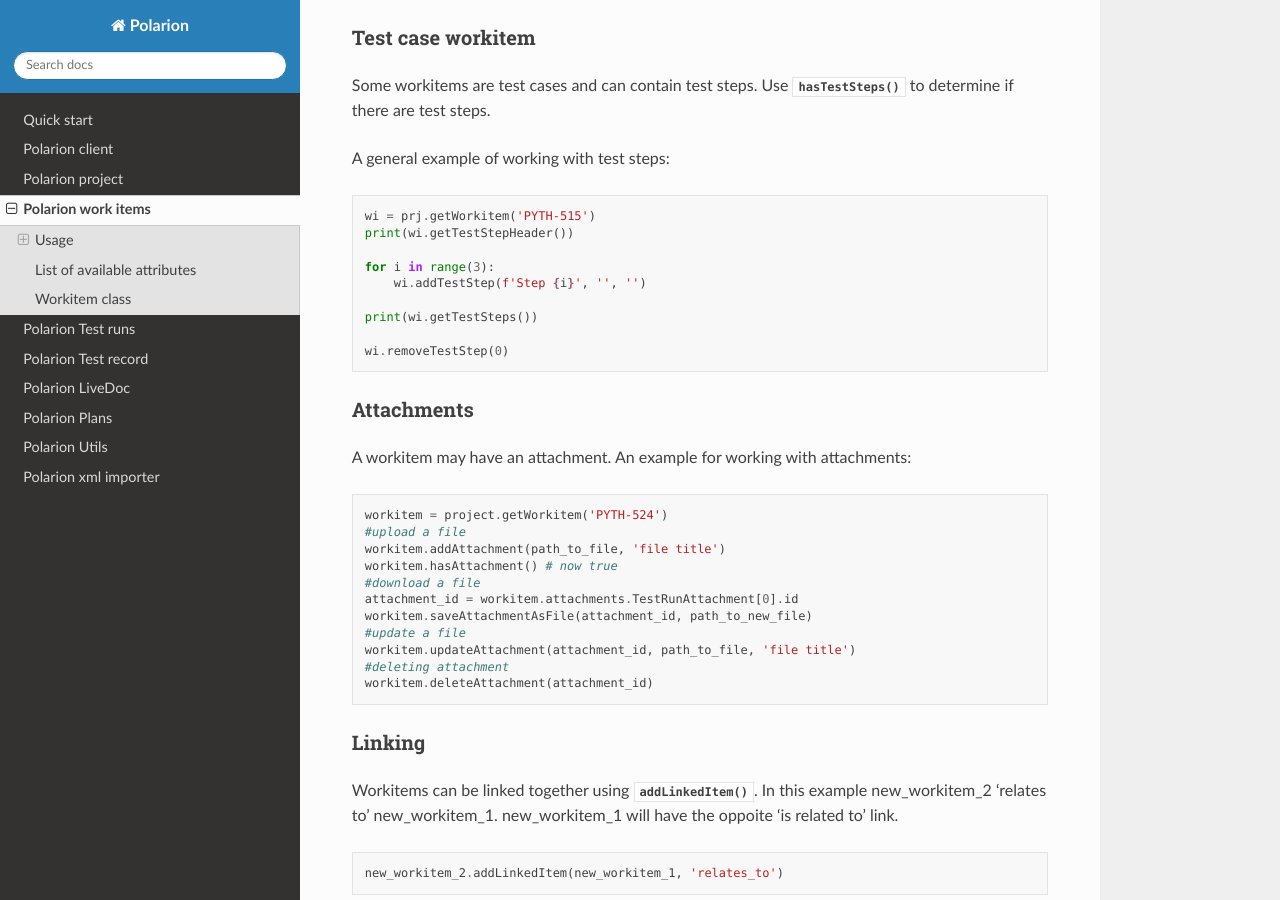
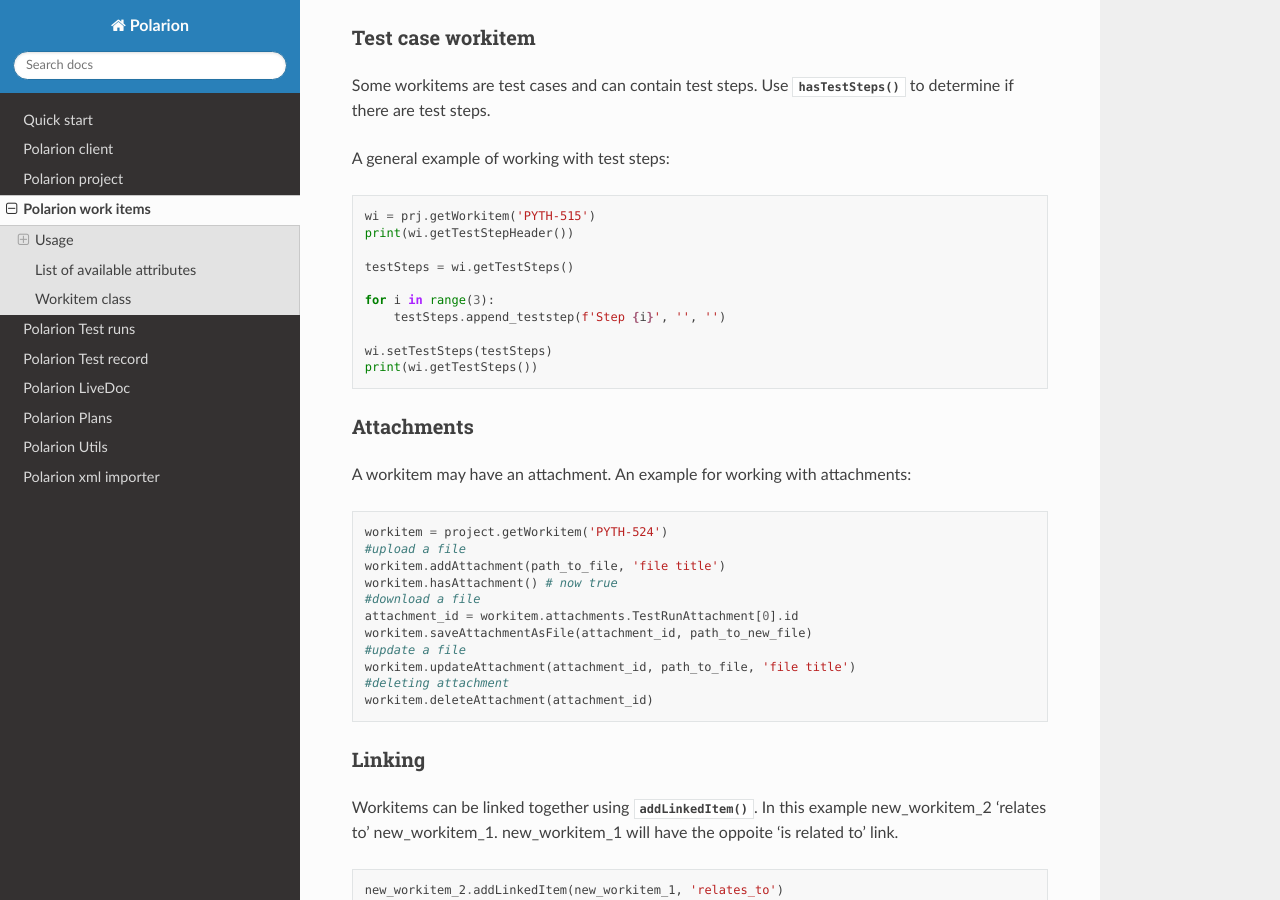
Before and after one commit to jesper-raemaekers/python-polarion, a Sphinx documentation site: the page built from docs/workitem.rst, in a window 1280 px wide and 900 px high, scrolled down 2525 px. Built offline with Sphinx 7.4.7 and the Read the Docs theme 2.0.0, drawn with Linux system fonts in a browser that asks for light colours.

```diff
--- a/docs/workitem.rst
+++ b/docs/workitem.rst
@@ -139,13 +139,13 @@
     wi = prj.getWorkitem('PYTH-515')
     print(wi.getTestStepHeader())
 
+    testSteps = wi.getTestSteps()
+
     for i in range(3):
-        wi.addTestStep(f'Step {i}', '', '')
+        testSteps.append_teststep(f'Step {i}', '', '')
 
+    wi.setTestSteps(testSteps)
     print(wi.getTestSteps())
-
-    wi.removeTestStep(0)
-
 
 
 Attachments
```
Also changed, not shown: README.md (+0 -6 lines), 2 other files.
